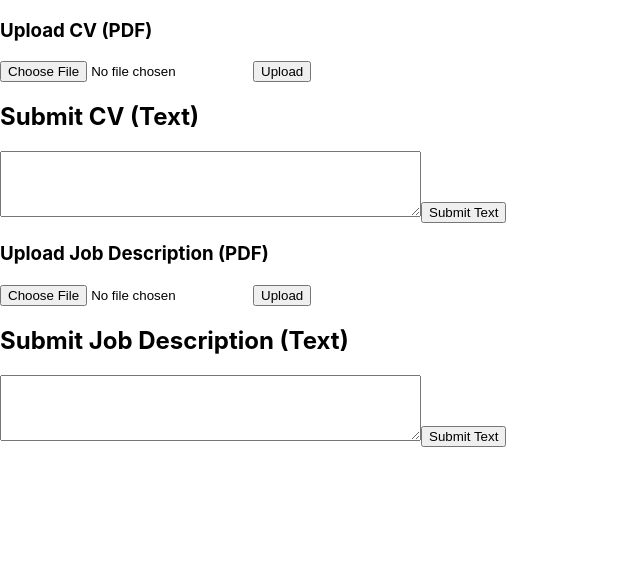
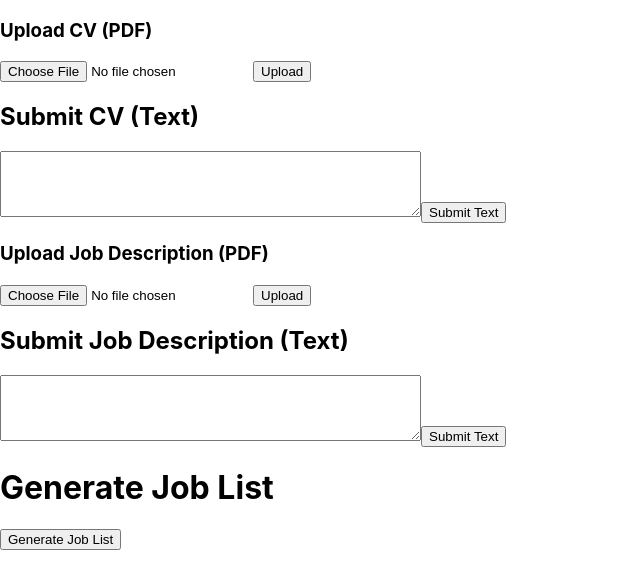
Before and after one commit to Bahare09/ApplySmart, a React (Create React App) app in the folder client/: page / in a window 1280 px wide. Shown: the top 588 px of the page, without its empty margins (0-640 px from the left). Built offline with nearby package versions, Linux system fonts and the light colour scheme.

Commit message:
create generateJobList function in app.js and display the list

```diff
--- a/client/src/App.js
+++ b/client/src/App.js
@@ -1,7 +1,11 @@
+import { useState } from "react";
 import SubmitText from "./components/SubmitText";
 import UploadFile from "./components/UploadFile";
+import GenerateJobButton from "./components/GenerateJobButton";
 
 function App() {
+  const [jobList, setJobList] = useState([]);
+
   const handleFileUpload = async (file, fileType) => {
     if (file && fileType) {
       try {
@@ -10,10 +14,13 @@ function App() {
         formData.append("file", file);
         formData.append("type", fileType); // Set the type field
 
-        const response = await fetch("https://applysmart.onrender.com/upload-file", {
+        const response = await fetch(
+          "https://applysmart.onrender.com/upload-file",
+          {
             method: "POST",
             body: formData,
-        });
+          }
+        );
 
         // Check if the response is successful
         if (response.ok) {
@@ -43,13 +50,16 @@ function App() {
     if (text && type) {
       try {
         // Send a POST request to the backend with the text data and type
-        const response = await fetch("https://applysmart.onrender.com/submit-text", {
+        const response = await fetch(
+          "https://applysmart.onrender.com/submit-text",
+          {
             method: "POST",
             headers: {
               "Content-Type": "application/json",
             },
             body: JSON.stringify({ text, type }), // Include the type
-        });
+          }
+        );
 
         // Check if the response is successful
         if (response.ok) {
@@ -70,6 +80,20 @@ function App() {
       alert("Please enter text and select a type to submit.");
     }
   };
+  const generateJobList = async () => {
+    try {
+      const response = await fetch("http://localhost:4000/generate-job-list");
+
+      if (response.ok) {
+        const data = await response.json();
+        setJobList(data.jobList);
+      } else {
+        console.error("Failed to fetch job list");
+      }
+    } catch (error) {
+      console.error("Error fetching job list:", error);
+    }
+  };
 
   return (
     <div className="App">
@@ -77,6 +101,17 @@ function App() {
       <SubmitText onTextSubmit={handleTextSubmit} fileType="cv" />
       <UploadFile onFileUpload={handleFileUpload} fileType="job" />
       <SubmitText onTextSubmit={handleTextSubmit} fileType="job" />
+      <h1>Generate Job List</h1>
+      <GenerateJobButton onClick={generateJobList} />
+      <ul>
+        {jobList.map((job, index) => (
+          <li key={index}>
+            <h2>{job.title}</h2>
+            <h4>salary: {job.salary_min}</h4>
+            <p>{job.description}</p>
+          </li>
+        ))}
+      </ul>
     </div>
   );
 }
```
Lines whose indentation alone changed are shown as unchanged.
